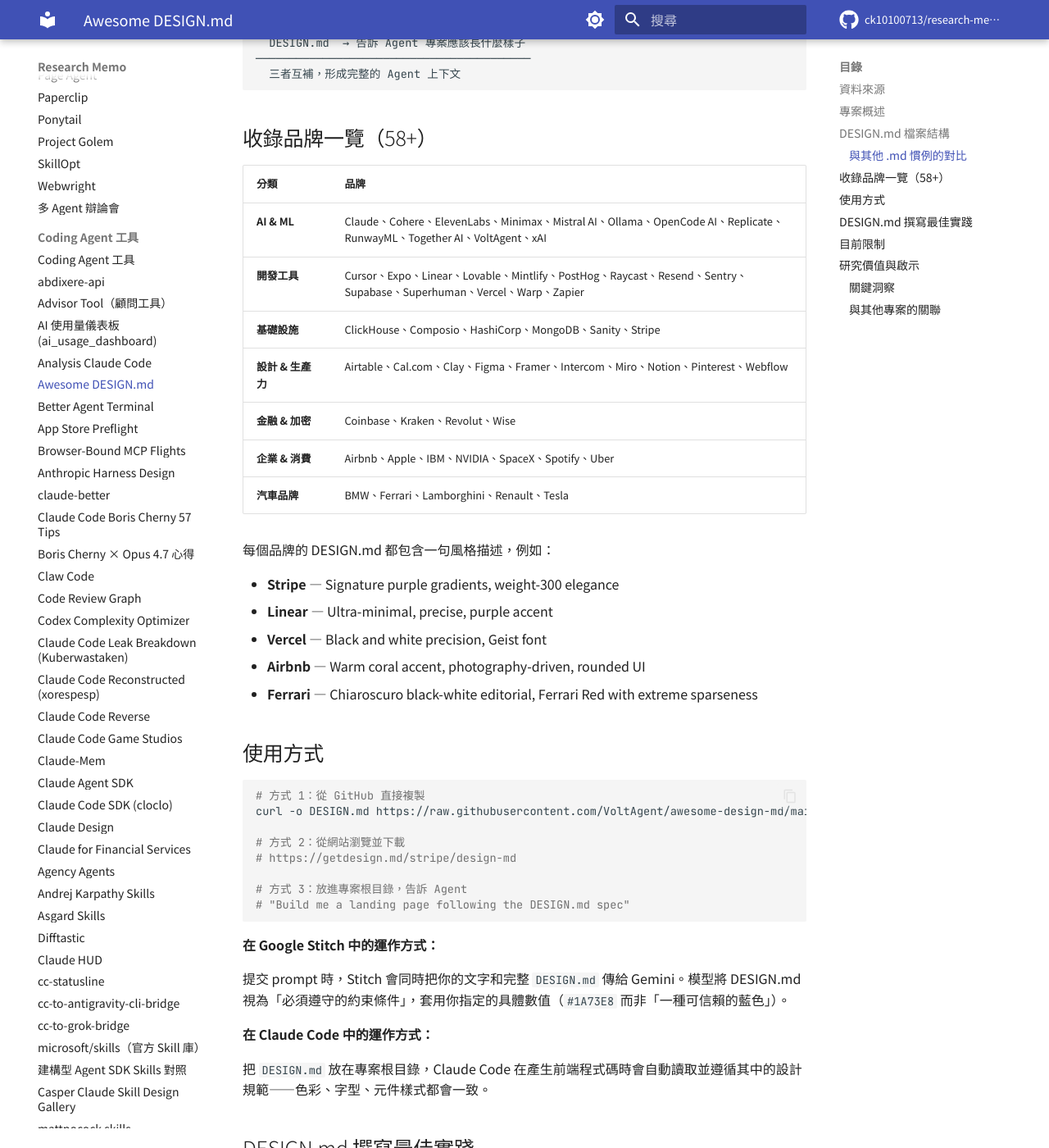
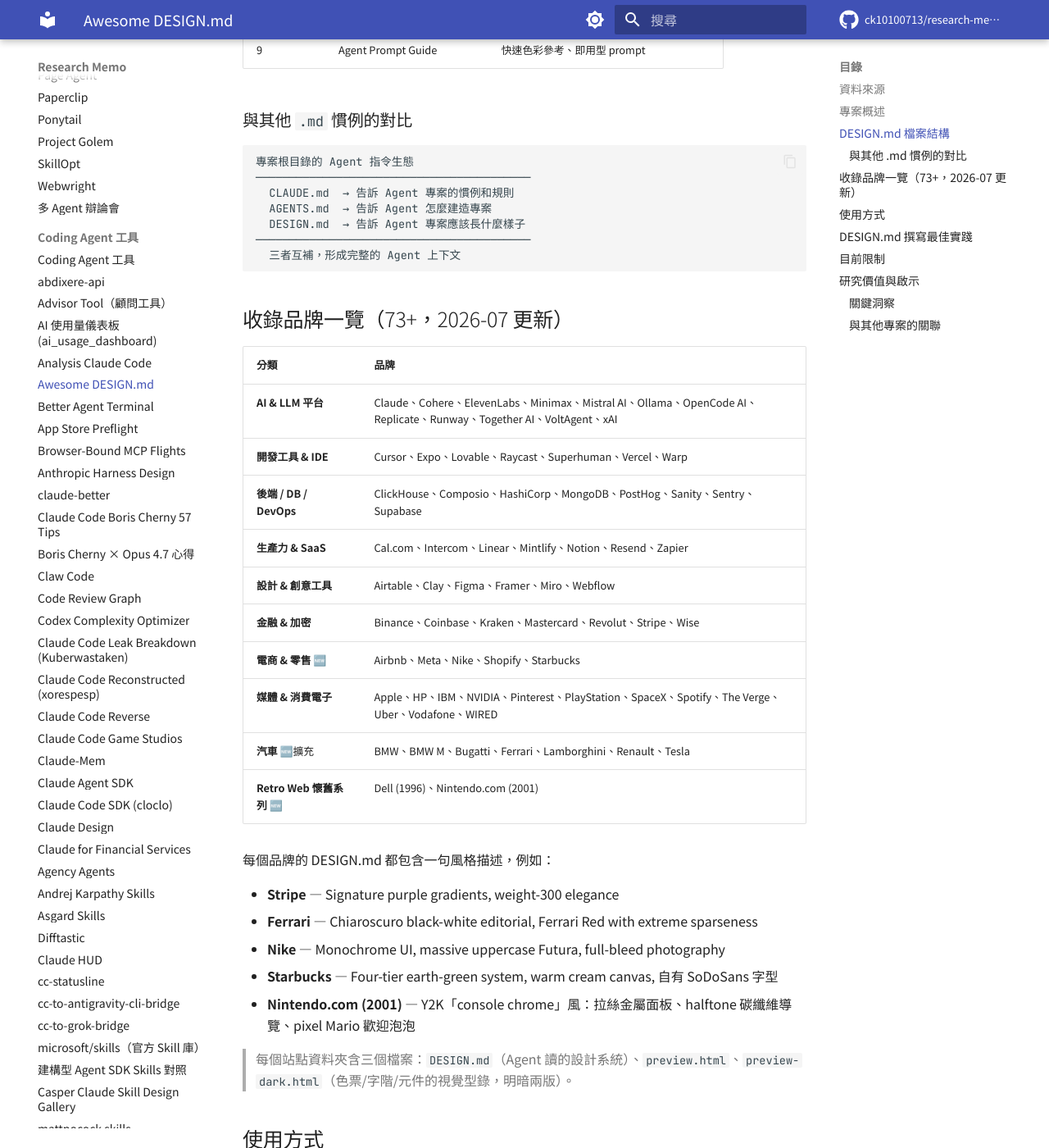
Before and after one commit to ck10100713/research-memo, an MkDocs documentation site: the page built from docs/awesome-design-md.md, in a window 1280 px wide and 1400 px high, scrolled down 1629 px. Shown: the whole window at 82% size. Built offline with MkDocs 1.6.1 and Material for MkDocs 9.7.7, drawn with Linux system fonts in a browser that asks for light colours; comment, search, counter and statistics services are not loaded; some of the changed text lies outside the part shown.

Commit message:
Update research note: Awesome DESIGN.md (★39k→104k, 58→73+ brands, 超跑/懷舊系列/LaunchKit)
Co-Authored-By: Claude Opus 4.8 (1M context) <noreply@anthropic.com>

````diff
--- a/docs/awesome-design-md.md
+++ b/docs/awesome-design-md.md
@@ -1,8 +1,8 @@
 ---
-date: "2026-04-10"
+date: "2026-07-26"
 category: "Coding Agent 工具"
 card_icon: "material-palette-swatch"
-oneliner: "58+ 個知名品牌 DESIGN.md 合集 — 丟進專案讓 AI Agent 產出 pixel-perfect UI"
+oneliner: "73+ 個知名品牌 DESIGN.md 合集 — 丟進專案讓 AI Agent 產出 pixel-perfect UI（★104k，含超跑與 90 年代懷舊系列）"
 tags:
   - design
   - awesome-list
@@ -27,7 +27,9 @@ Awesome DESIGN.md 是由 VoltAgent 團隊維護的策展合集，收錄 58+ 個
 
 `DESIGN.md` 的概念類似 `AGENTS.md`（告訴 Agent 怎麼建專案）和 `CLAUDE.md`（告訴 Agent 專案慣例），但專注於視覺設計：色彩、字型、元件樣式、佈局原則。Markdown 是 LLM 最擅長閱讀的格式，所以不需要 Figma 匯出、JSON design token 或特殊工具——就是一個 `.md` 檔案。
 
-上線 3 天內累積 4,385 stars，截至研究時已達 38,975 stars。
+上線 3 天內累積 4,385 stars，2026-04 首次研究時 38,975 stars，**本次更新（2026-07）已達 104,530 stars（GitHub 全球排名 #150）**、品牌數從 58+ 成長到 **73+**。爆紅速度是本站少見的量級。
+
+> **2026-07 更新重點**：① 新增整個 **Automotive 超跑分類**（BMW M、Bugatti、Ferrari、Lamborghini、Tesla…7 台）；② 新增 **「Retro Web · DESIGN.md 懷舊系列」**——擷取 1990 年代網頁風格（Dell 1996、Nintendo.com 2001），讓 Agent 產出「時代精準」的復古 UI；③ 每個站點現在附 `preview.html` + `preview-dark.html` 視覺型錄；④ 推出 **LaunchKit**（`launchkit.getdesign.md`）配套 build 工具與 **贊助商業化**（sponsor #awesome-design-md）。
 
 ## DESIGN.md 檔案結構
 
@@ -57,25 +59,30 @@ Awesome DESIGN.md 是由 VoltAgent 團隊維護的策展合集，收錄 58+ 個
   三者互補，形成完整的 Agent 上下文
 ```
 
-## 收錄品牌一覽（58+）
+## 收錄品牌一覽（73+，2026-07 更新）
 
 | 分類 | 品牌 |
 |------|------|
-| **AI & ML** | Claude、Cohere、ElevenLabs、Minimax、Mistral AI、Ollama、OpenCode AI、Replicate、RunwayML、Together AI、VoltAgent、xAI |
-| **開發工具** | Cursor、Expo、Linear、Lovable、Mintlify、PostHog、Raycast、Resend、Sentry、Supabase、Superhuman、Vercel、Warp、Zapier |
-| **基礎設施** | ClickHouse、Composio、HashiCorp、MongoDB、Sanity、Stripe |
-| **設計 & 生產力** | Airtable、Cal.com、Clay、Figma、Framer、Intercom、Miro、Notion、Pinterest、Webflow |
-| **金融 & 加密** | Coinbase、Kraken、Revolut、Wise |
-| **企業 & 消費** | Airbnb、Apple、IBM、NVIDIA、SpaceX、Spotify、Uber |
-| **汽車品牌** | BMW、Ferrari、Lamborghini、Renault、Tesla |
+| **AI & LLM 平台** | Claude、Cohere、ElevenLabs、Minimax、Mistral AI、Ollama、OpenCode AI、Replicate、Runway、Together AI、VoltAgent、xAI |
+| **開發工具 & IDE** | Cursor、Expo、Lovable、Raycast、Superhuman、Vercel、Warp |
+| **後端 / DB / DevOps** | ClickHouse、Composio、HashiCorp、MongoDB、PostHog、Sanity、Sentry、Supabase |
+| **生產力 & SaaS** | Cal.com、Intercom、Linear、Mintlify、Notion、Resend、Zapier |
+| **設計 & 創意工具** | Airtable、Clay、Figma、Framer、Miro、Webflow |
+| **金融 & 加密** | Binance、Coinbase、Kraken、Mastercard、Revolut、Stripe、Wise |
+| **電商 & 零售** 🆕 | Airbnb、Meta、Nike、Shopify、Starbucks |
+| **媒體 & 消費電子** | Apple、HP、IBM、NVIDIA、Pinterest、PlayStation、SpaceX、Spotify、The Verge、Uber、Vodafone、WIRED |
+| **汽車** 🆕擴充 | BMW、BMW M、Bugatti、Ferrari、Lamborghini、Renault、Tesla |
+| **Retro Web 懷舊系列** 🆕 | Dell (1996)、Nintendo.com (2001) |
 
 每個品牌的 DESIGN.md 都包含一句風格描述，例如：
 
 - **Stripe** — Signature purple gradients, weight-300 elegance
-- **Linear** — Ultra-minimal, precise, purple accent
-- **Vercel** — Black and white precision, Geist font
-- **Airbnb** — Warm coral accent, photography-driven, rounded UI
 - **Ferrari** — Chiaroscuro black-white editorial, Ferrari Red with extreme sparseness
+- **Nike** — Monochrome UI, massive uppercase Futura, full-bleed photography
+- **Starbucks** — Four-tier earth-green system, warm cream canvas, 自有 SoDoSans 字型
+- **Nintendo.com (2001)** — Y2K「console chrome」風：拉絲金屬面板、halftone 碳纖維導覽、pixel Mario 歡迎泡泡
+
+> 每個站點資料夾含三個檔案：`DESIGN.md`（Agent 讀的設計系統）、`preview.html`、`preview-dark.html`（色票/字階/元件的視覺型錄，明暗兩版）。
 
 ## 使用方式
 
@@ -123,7 +130,7 @@ curl -o DESIGN.md https://raw.githubusercontent.com/VoltAgent/awesome-design-md/
 
 ### 關鍵洞察
 
-1. **DESIGN.md 是 AI-native 設計系統的起點**：傳統 design system（Figma token、Style Dictionary JSON）是為人類和建置工具設計的。DESIGN.md 是第一個「為 LLM 設計的設計系統格式」——Markdown 是 LLM 最擅長的格式，不需要 parser、不需要 SDK。39K stars 證明了這個需求的真實性。
+1. **DESIGN.md 是 AI-native 設計系統的起點**：傳統 design system（Figma token、Style Dictionary JSON）是為人類和建置工具設計的。DESIGN.md 是第一個「為 LLM 設計的設計系統格式」——Markdown 是 LLM 最擅長的格式，不需要 parser、不需要 SDK。**四個月從 39K 衝到 104K stars（全球 #150）**，證明這個需求的真實性與爆發力。
 
 2. **Google Stitch 的標準化效應**：DESIGN.md 不是社群自發的格式，而是 Google Stitch 正式引入的標準。這代表「AI Agent 需要讀取設計規範」已經被大廠認可為正式需求，而非 hack。有了 Google 背書，DESIGN.md 可能成為 `package.json`、`tsconfig.json` 一樣的專案標配檔案。
 
@@ -133,6 +140,10 @@ curl -o DESIGN.md https://raw.githubusercontent.com/VoltAgent/awesome-design-md/
 
 5. **「Request a DESIGN.md」是聰明的社群增長策略**：使用者可以請求特定品牌的 DESIGN.md，甚至付費獲得「私人專屬」版本。這讓合集不斷成長，同時建立了商業化管道。
 
+6. **從「工具」長成「平台/生意」（2026-07 觀察）**：短短四個月，它從一個 awesome-list 演化出 **LaunchKit（配套 build 工具）+ 贊助商模式（#150 全球流量變現）+ Request 付費客製**——這是 open-source awesome-list 少見的完整商業閉環。策展合集的護城河不是格式（Markdown 誰都會寫），而是**「持續策展 + 流量 + 生態工具」的飛輪**，值得任何想靠 awesome-list 起家的專案參考（對照本站 [awesome-openclaw-skills](awesome-openclaw-skills.md)、[awesome-design-systems](awesome-design-systems.md)）。
+
+7. **「Retro Web 懷舊系列」點出 DESIGN.md 的隱藏維度——風格是時間的函數**：把 1996 Dell、2001 Nintendo 的網頁美學抽成 DESIGN.md，讓 Agent 產出「時代精準」的復古 UI。這證明 DESIGN.md 捕捉的不只是「某品牌」，而是**任何可辨識的視覺語言（含歷史時期、藝術流派）**——這條路可以無限延伸（Bauhaus.md、Y2K.md、Brutalism.md）。
+
 ### 與其他專案的關聯
 
 - **Context Hub**：Context Hub 提供「API 文件」讓 Agent 寫正確的後端程式碼，Awesome DESIGN.md 提供「設計規範」讓 Agent 寫正確的前端 UI——兩者是 Agent 知識生態的前後端
````
Also changed, not shown: docs/index.md (+8 -8 lines), docs/news.md (+3 -3 lines), docs/topics/coding-agent-tools.md (+1 -1 lines).
